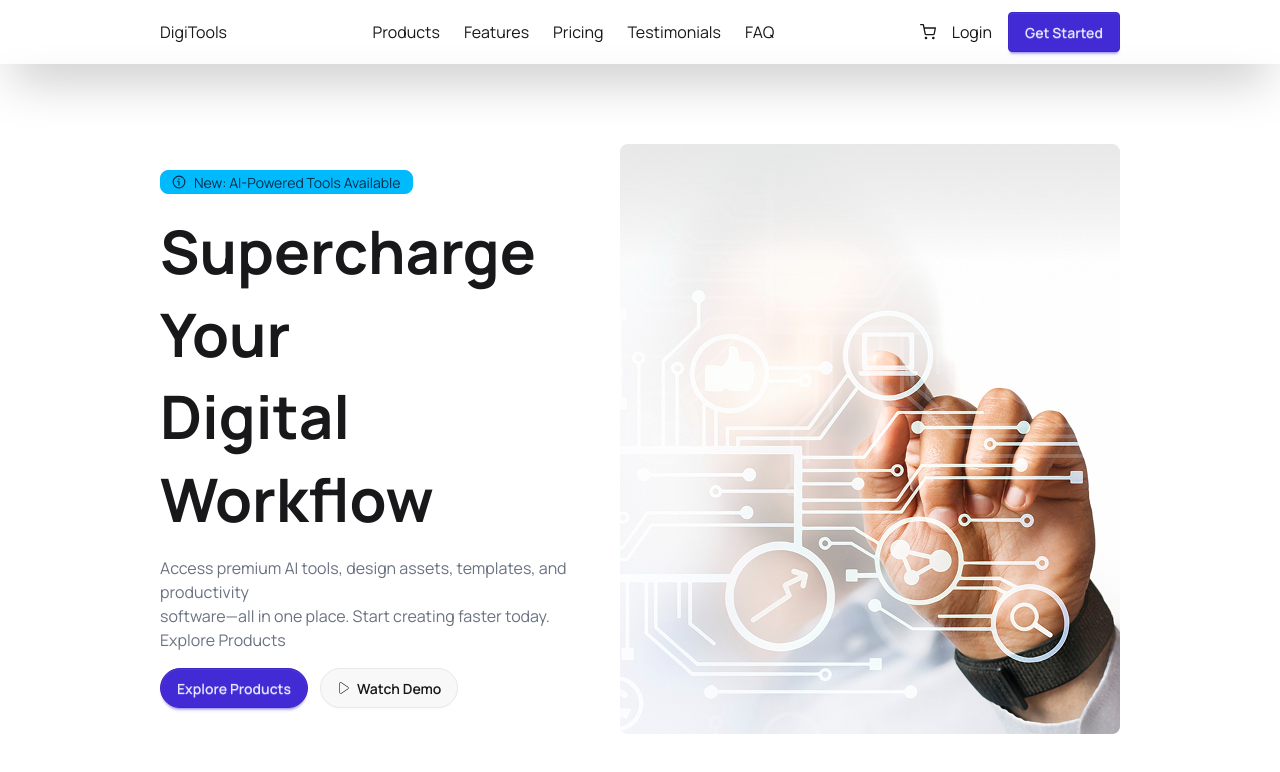
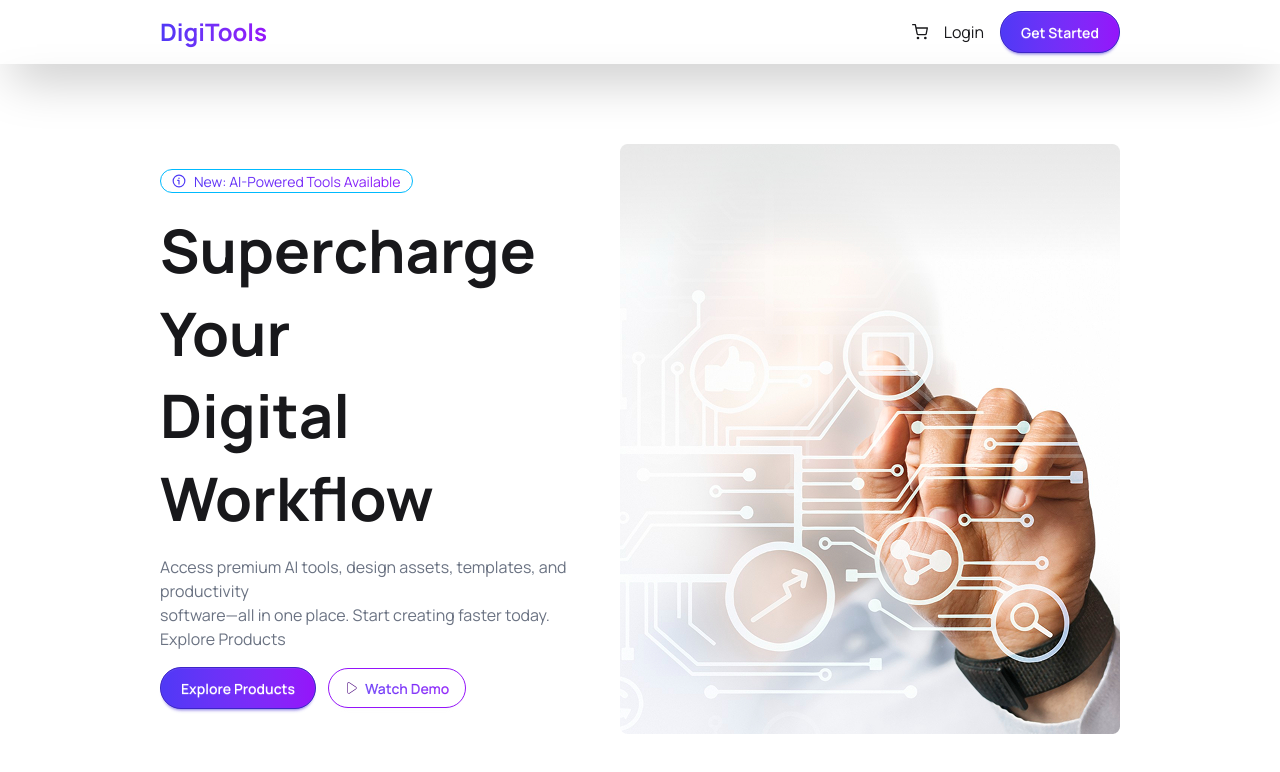
Before and after one commit to Abdur-Rahim-web/Digitools-platform, a React (Vite) app: page / in a window 1280 px wide. Shown: the top 772 px of the page. Built offline with nearby package versions, Linux system fonts and the light colour scheme.

Commit message:
added meadia quary & deploy linear gradient in banner and navbar

```diff
--- a/src/Component/Banner/Banner.jsx
+++ b/src/Component/Banner/Banner.jsx
@@ -3,25 +3,26 @@ import { CiPlay1 } from "react-icons/ci";
 
 const Banner = () => {
     return (
-        <div className='banner flex justify-between items-center shadow-2xl mx-auto px-40 py-20 gap-5'>
+        <div className='banner flex flex-col md:flex-row justify-between items-center shadow-2xl mx-auto px-5 md:px-40 py-20 gap-5'>
 
-            <div className='space-y-4'>
-                <div className="badge badge-info">
-                    <svg className="size-[1em]" xmlns="http://www.w3.org/2000/svg" viewBox="0 0 24 24"><g fill="currentColor" strokeLinejoin="miter" strokeLinecap="butt"><circle cx="12" cy="12" r="10" fill="none" stroke="currentColor" strokeLinecap="square" stroke-miterlimit="10" strokeWidth="2"></circle><path d="m12,17v-5.5c0-.276-.224-.5-.5-.5h-1.5" fill="none" stroke="currentColor" strokeLinecap="square" stroke-miterlimit="10" strokeWidth="2"></path><circle cx="12" cy="7.25" r="1.25" fill="currentColor" strokeWidth="2"></circle></g></svg>
+            <div className='space-y-4 w-full order-2 md:order-1'>
+                {/* badge form daigy ui */}
+                <div className="badge badge-info rounded-full bg-linear-to-r from-[#4F39F6] to-[#9514FA] bg-clip-text text-transparent">
+                    <svg className="size-[1em] text-[#4F39F6]" xmlns="http://www.w3.org/2000/svg" viewBox="0 0 24 24"><g fill="currentColor" strokeLinejoin="miter" strokeLinecap="butt"><circle cx="12" cy="12" r="10" fill="none" stroke="currentColor" strokeLinecap="square" stroke-miterlimit="10" strokeWidth="2"></circle><path d="m12,17v-5.5c0-.276-.224-.5-.5-.5h-1.5" fill="none" stroke="currentColor" strokeLinecap="square" stroke-miterlimit="10" strokeWidth="2"></path><circle cx="12" cy="7.25" r="1.25" fill="currentColor" strokeWidth="2"></circle></g></svg>
                     New: AI-Powered Tools Available
                 </div>
 
-                <h1 className='font-bold text-6xl leading-snug'>Supercharge Your <br /> Digital Workflow</h1>
+                <h1 className='font-bold text-2xl md:text-6xl leading-snug'>Supercharge Your <br /> Digital Workflow</h1>
                 <p className='text-gray-500'>Access premium AI tools, design assets, templates, and productivity <br />
                    software—all in one place. Start creating faster today. <br />Explore Products</p>
 
-                <div className=''>
-                    <button className='btn btn-primary mr-3 rounded-full'>Explore Products</button>
-                    <button className='btn rounded-full'><CiPlay1 />Watch Demo</button>
+                <div className='text-center md:text-left '>
+                    <button className='btn btn-primary mr-3 mb-3 md:mb-0 rounded-full bg-linear-to-r from-[#4F39F6] to-[#9514FA] text-white p-5 ms:flex gap-3 items-center'>Explore Products</button>
+                    <button className='btn rounded-full border-[#9514FA] bg-linear-to-r from-[#4F39F6] to-[#9514FA] bg-clip-text text-transparent'><CiPlay1 className='text-[#4b087e]' />Watch Demo</button>
                 </div>
             </div>
 
-            <img src="/src/assets/banner.png" alt="Tools image" />
+            <img className='w-full order-1 md:order-2' src="/src/assets/banner.png" alt="Tools image" />
         </div>
     );
 };
--- a/src/Component/Navbar/Navbar.jsx
+++ b/src/Component/Navbar/Navbar.jsx
@@ -4,10 +4,10 @@ import { FiShoppingCart } from "react-icons/fi";
 
 const Navbar = () => {
     return (
-        <div className='navbar flex justify-between items-center shadow-2xl mx-auto px-40'>
-            <h2>DigiTools</h2>
+        <div className='navbar flex justify-between items-center shadow-2xl mx-auto md:px-40'>
+            <h2 className='font-bold text-2xl bg-linear-to-r from-[#4F39F6] to-[#9514FA] bg-clip-text text-transparent'>DigiTools</h2>
 
-            <div className='space-x-6'>
+            <div className='space-x-6 hidden'>
                 <a href="">Products</a>
                 <a href="">Features</a>
                 <a href="">Pricing</a>
@@ -18,7 +18,7 @@ const Navbar = () => {
             <div className='flex justify-between items-center gap-4'>
                 <a href=""><FiShoppingCart /></a>
                 <a href="">Login</a>
-                <button className='btn btn-primary'>Get Started</button>
+                <button className='btn btn-primary rounded-full bg-linear-to-r from-[#4F39F6] to-[#9514FA] text-white p-5'>Get Started</button>
             </div>
         </div>
     );
```
